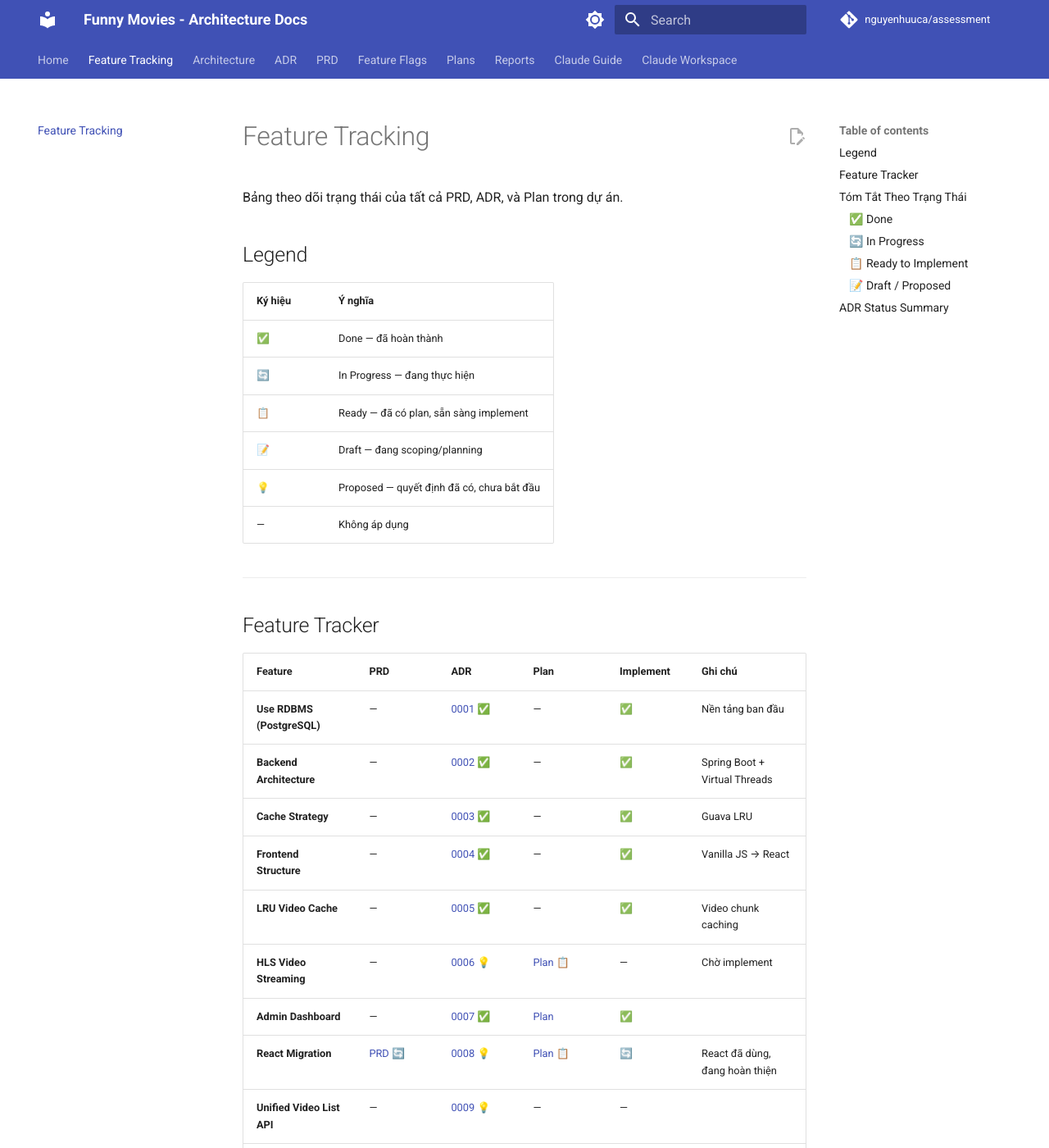
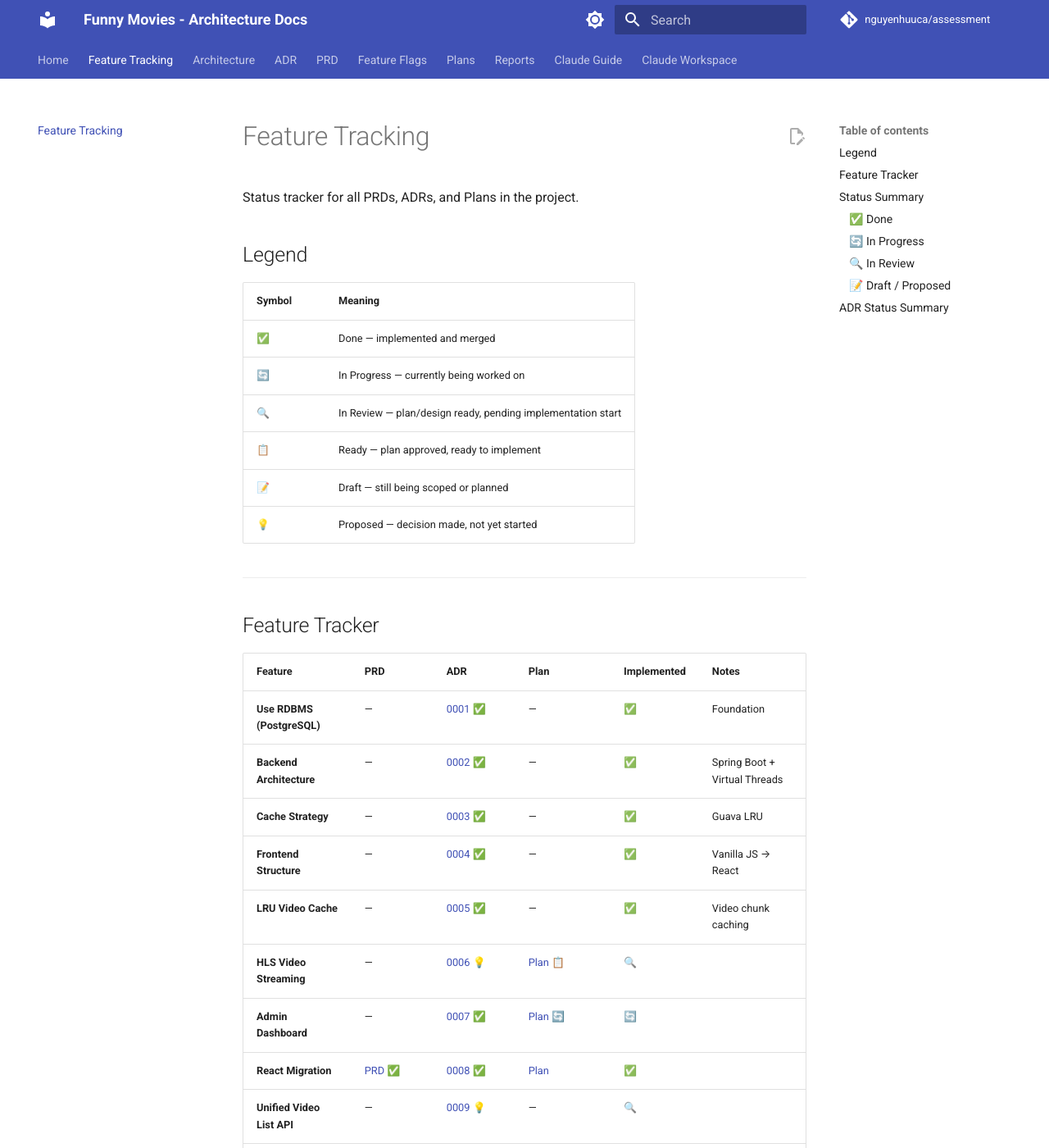
Before and after one commit to nguyenhuuca/assessment, an MkDocs documentation site: the page built from docs/tracking.md, in a window 1280 px wide and 1400 px high. Shown: the whole window at 82% size. Built offline with MkDocs 1.6.1 and Material for MkDocs 9.7.7, drawn with Linux system fonts in a browser that asks for light colours; comment, search, counter and statistics services are not loaded; some of the changed text lies outside the part shown.

Commit message:
docs: fix implementation statuses and add In-Review state to tracking
- Correct implemented status for all features based on actual state
- Add 🔍 In-Review status for features with plan ready but not yet started
- Admin Dashboard → In Progress, React Migration → Done

Co-Authored-By: Claude Sonnet 4.6 <noreply@anthropic.com>

```diff
--- a/docs/tracking.md
+++ b/docs/tracking.md
@@ -1,66 +1,64 @@
 # Feature Tracking
 
-Bảng theo dõi trạng thái của tất cả PRD, ADR, và Plan trong dự án.
+Status tracker for all PRDs, ADRs, and Plans in the project.
 
 ## Legend
 
-| Ký hiệu | Ý nghĩa |
-|---------|---------|
-| ✅ | Done — đã hoàn thành |
-| 🔄 | In Progress — đang thực hiện |
-| 📋 | Ready — đã có plan, sẵn sàng implement |
-| 📝 | Draft — đang scoping/planning |
-| 💡 | Proposed — quyết định đã có, chưa bắt đầu |
-| — | Không áp dụng |
+| Symbol | Meaning |
+|--------|---------|
+| ✅ | Done — implemented and merged |
+| 🔄 | In Progress — currently being worked on |
+| 🔍 | In Review — plan/design ready, pending implementation start |
+| 📋 | Ready — plan approved, ready to implement |
+| 📝 | Draft — still being scoped or planned |
+| 💡 | Proposed — decision made, not yet started |
 
 ---
 
 ## Feature Tracker
 
-| Feature | PRD | ADR | Plan | Implement | Ghi chú |
-|---------|-----|-----|------|-----------|---------|
-| **Use RDBMS (PostgreSQL)** | — | [0001 ✅](adr/0001-use-relational-database.md) | — | ✅ | Nền tảng ban đầu |
+| Feature | PRD | ADR | Plan | Implemented | Notes |
+|---------|-----|-----|------|-------------|-------|
+| **Use RDBMS (PostgreSQL)** | — | [0001 ✅](adr/0001-use-relational-database.md) | — | ✅ | Foundation |
 | **Backend Architecture** | — | [0002 ✅](adr/0002-backend-architecture.md) | — | ✅ | Spring Boot + Virtual Threads |
 | **Cache Strategy** | — | [0003 ✅](adr/0003-use-cache.md) | — | ✅ | Guava LRU |
 | **Frontend Structure** | — | [0004 ✅](adr/0004-frontend-structure.md) | — | ✅ | Vanilla JS → React |
 | **LRU Video Cache** | — | [0005 ✅](adr/0005-use_lru_cache_video_streaming.md) | — | ✅ | Video chunk caching |
-| **HLS Video Streaming** | — | [0006 💡](adr/0006-hls-video-streaming.md) | [Plan 📋](plans/plan-hls-migration.md) | — | Chờ implement |
-| **Admin Dashboard** | — | [0007 ✅](adr/0007-admin-dashboard.md) | [Plan](plans/plan-admin-dashboard.md) | ✅ | |
-| **React Migration** | [PRD 🔄](prd/PRD-react-migration.md) | [0008 💡](adr/0008-react-migration.md) | [Plan 📋](plans/plan-react-migration.md) | 🔄 | React đã dùng, đang hoàn thiện |
-| **Unified Video List API** | — | [0009 💡](adr/0009-unified-video-list-api.md) | — | — | |
+| **HLS Video Streaming** | — | [0006 💡](adr/0006-hls-video-streaming.md) | [Plan 📋](plans/plan-hls-migration.md) | 🔍 | |
+| **Admin Dashboard** | — | [0007 ✅](adr/0007-admin-dashboard.md) | [Plan 🔄](plans/plan-admin-dashboard.md) | 🔄 | |
+| **React Migration** | [PRD ✅](prd/PRD-react-migration.md) | [0008 ✅](adr/0008-react-migration.md) | [Plan](plans/plan-react-migration.md) | ✅ | |
+| **Unified Video List API** | — | [0009 💡](adr/0009-unified-video-list-api.md) | — | 🔍 | |
 | **Trivy Container Scanning** | — | [0010 ✅](adr/0010-trivy-container-scanning.md) | [Plan](plans/plan-trivy-scan.md) | ✅ | CI scanning |
-| **Hot Video Priority** | [PRD ✅](prd/PRD-hot-video-priority.md) | [0011 ✅](adr/0011-hot-video-priority.md) | [Plan](plans/plan-hot-video-priority.md) | ✅ | Hot score algorithm |
+| **Hot Video Priority** | [PRD ✅](prd/PRD-hot-video-priority.md) | [0011 ✅](adr/0011-hot-video-priority.md) | [Plan 📋](plans/plan-hot-video-priority.md) | 🔍 | |
 | **Bitwise Permissions** | — | — | [Plan](plans/plan-permissions-bitwise.md) | ✅ | |
-| **Hot Score Migration** | — | — | [Plan](plans/plan-vid2-hot-score-migration.md) | ✅ | |
-| **File-based Hooks** | — | — | [Plan A](plans/plan-a-file-based-hooks.md) · [Plan B](plans/plan-b-direct-cli-spawn.md) | ✅ | |
-| **Bookmark Feature** | [PRD 📝](prd/PRD-bookmark-feature.md) | [0012 💡](adr/0012-bookmark-feature-design.md) | [Plan 📋](plans/plan-bookmark-feature.md) | — | Sẵn sàng implement |
+| **Hot Score Migration** | — | — | [Plan 📋](plans/plan-vid2-hot-score-migration.md) | 🔍 | |
+| **File-based Hooks** | — | — | [Plan A 📋](plans/plan-a-file-based-hooks.md) · [Plan B 📋](plans/plan-b-direct-cli-spawn.md) | 🔍 | |
+| **Bookmark Feature** | [PRD 📝](prd/PRD-bookmark-feature.md) | [0012 💡](adr/0012-bookmark-feature-design.md) | [Plan 📋](plans/plan-bookmark-feature.md) | 🔍 | |
 
 ---
 
-## Tóm Tắt Theo Trạng Thái
+## Status Summary
 
 ### ✅ Done
 - Use RDBMS, Backend Architecture, Cache Strategy, Frontend Structure, LRU Video Cache
-- Admin Dashboard, Trivy Container Scanning, Hot Video Priority
-- Bitwise Permissions, Hot Score Migration, File-based Hooks
+- Trivy Container Scanning, Bitwise Permissions, React Migration
 
 ### 🔄 In Progress
-- React Migration
+- Admin Dashboard
 
-### 📋 Ready to Implement
-- HLS Video Streaming
-- Bookmark Feature
+### 🔍 In Review
+- HLS Video Streaming, Unified Video List API, Hot Video Priority
+- Hot Score Migration, File-based Hooks, Bookmark Feature
 
 ### 📝 Draft / Proposed
 - Unified Video List API
-- Bookmark Feature PRD (Draft — plan đã Approved)
 
 ---
 
 ## ADR Status Summary
 
-| # | ADR | Trạng thái |
-|---|-----|-----------|
+| # | ADR | Status |
+|---|-----|--------|
 | 0001 | Use Relational Database | ✅ Accepted |
 | 0002 | Backend Architecture | ✅ Accepted |
 | 0003 | Cache Strategy | ✅ Accepted |
```
Also changed, not shown: other parts of docs/tracking.md (+1 -1 lines).
